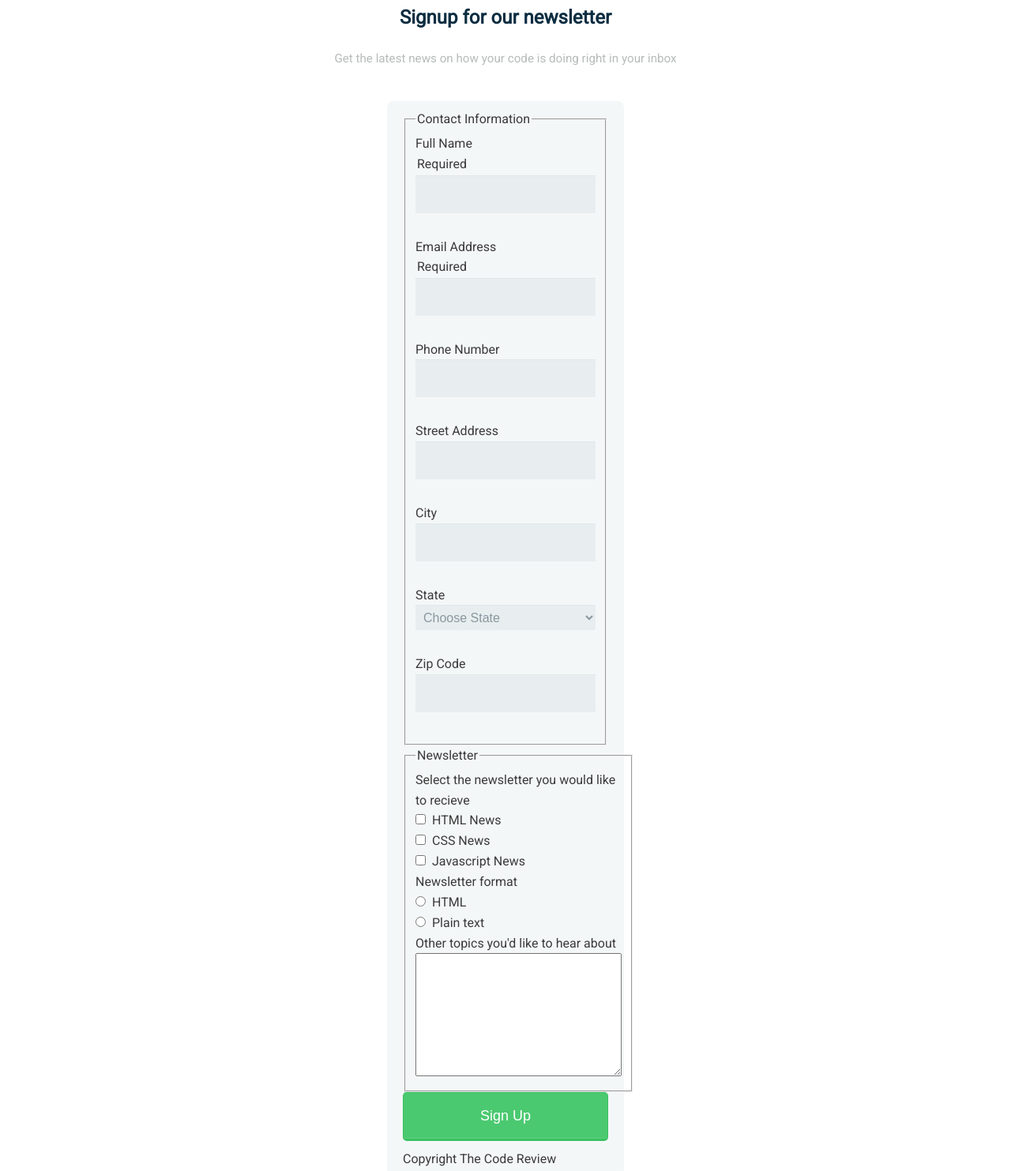
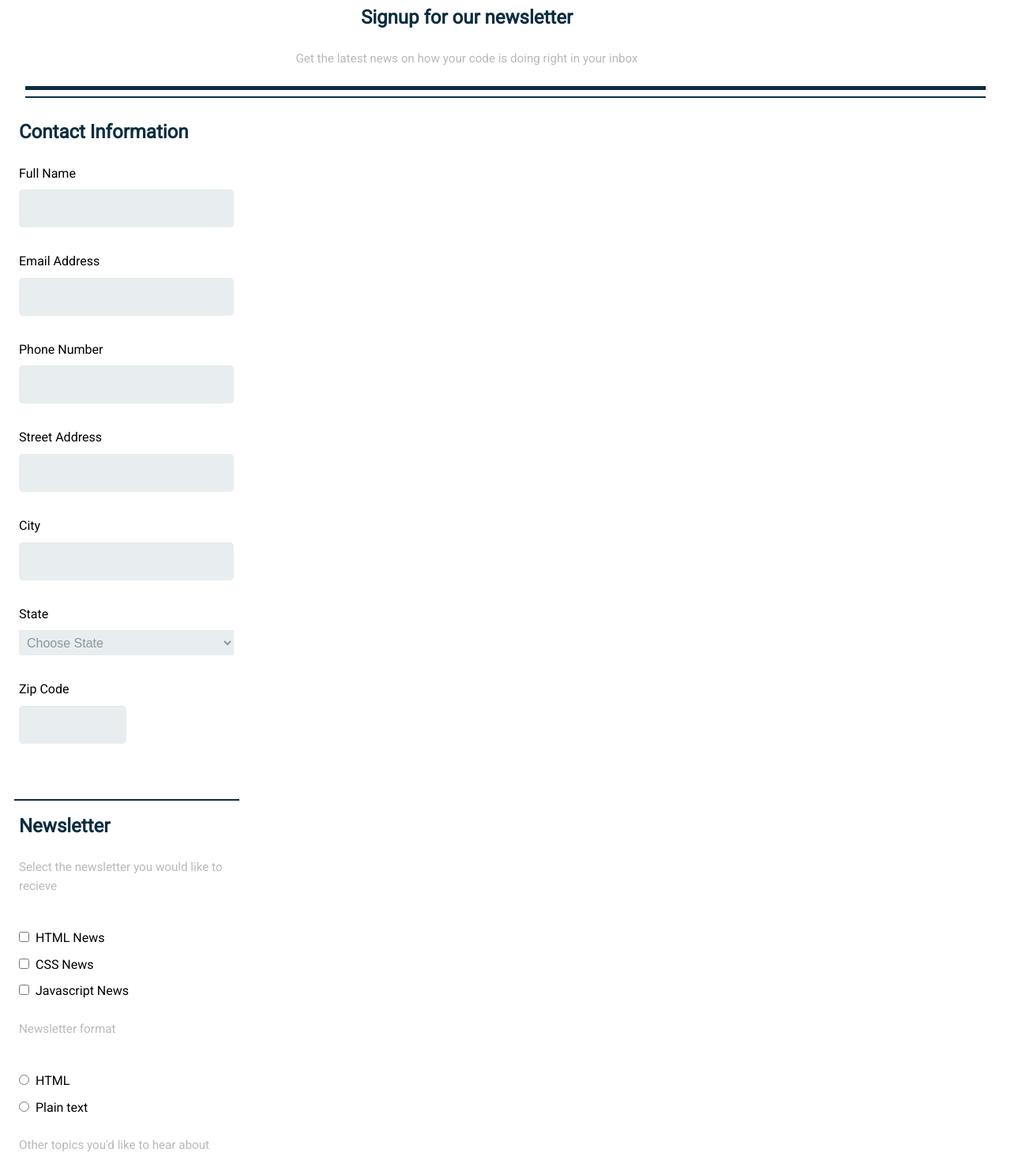
Before and after one commit to rquintero7/techdegree-ptoject-3, a plain HTML site: page index.html in a window 1280 px wide. Shown: the part 95-1578 px from the top of the page at 79% size. Drawn offline with Linux system fonts and the light colour scheme.

Commit message:
html css

```diff
--- a/css/base.css
+++ b/css/base.css
@@ -9,22 +9,16 @@
 body {
 	font-family: 'Roboto', sans-serif;
 	line-height: 1.6;
-	color: #3a3a3a;
     margin: 0;
 
 }
 
 form {
-  max-width: 300px;
-  margin: 10px auto;
-  padding: 10px 20px;
-  background: #f4f7f8;
+  max-width: 320px;
+  padding: 10px;
   border-radius: 8px;
 }
 
-p {
-	font-size: .95em;
-}
 
 .main_header h2 {
     color: white;
@@ -35,6 +29,38 @@ p {
     margin-bottom: 30px;
 }
 
+.top {
+  text-align: center;
+  width: 90%;
+  margin-left: 15px;
+}
+
+.line {
+  margin-bottom: .5px;
+}
+
+.line_break {
+  width: 95%;
+  height: 5px;
+  color: #0c2d41;
+  background-color: #0c2d41;
+}
+
+.line_break2 {
+  width: 95%;
+  height: 2px;
+  color: #0c2d41;
+  background-color: #0c2d41;
+}
+
+
+.latest {
+  text-align: center;
+}
+
+.contact {
+  text-align: left;
+}
 
 
 h2
@@ -45,9 +71,10 @@ h2
 }
 
 p {
-    text-align: center;
+    text-align: left;
     color: rgb(182, 187, 186);
-    margin-top: 5px;
+    font-size: .95em;
+
 }
 
 hr {
@@ -59,6 +86,10 @@ color: #0c2d41;
 height: 1px;
 }
 
+.newsletter {
+  text-align: left;
+}
+
 input[type="text"],
 input[type="email"],
 input[type="phone"],
@@ -68,6 +99,7 @@ input[type="zip"],
 select {
   background: rgba(255,255,255,0.1);
   border: none;
+  border-radius: 5px;
   font-size: 16px;
   height: auto;
   margin: 0;
@@ -78,6 +110,11 @@ select {
   color: #8a97a0;
   box-shadow: 0 1px 0 rgba(0,0,0,0.03) inset;
   margin-bottom: 30px;
+}
+
+#zip {
+  display: block;
+  width: 50%;
 }
 input[type="radio"],
 input[type="checkbox"] {
@@ -90,21 +127,56 @@ select {
   border-radius: 2px;
 }
 
+#topics {
+  background: rgba(255,255,255,0.1);
+  border: none;
+  border-radius: 5px;
+  font-size: 16px;
+  height: auto;
+  margin: 0;
+  outline: 0;
+  padding: 15px;
+  width: 100%;
+  background-color: #e8eeef;
+  color: #8a97a0;
+  box-shadow: 0 1px 0 rgba(0,0,0,0.03) inset;
+
+}
+
 button {
   padding: 19px 39px 18px 39px;
   color: #FFF;
-  background-color: #4bc970;
+  background-color: #47c595;
   font-size: 18px;
   text-align: center;
   font-style: normal;
   border-radius: 5px;
   width: 100%;
-  border: 1px solid #3ac162;
+  border: 1px solid #47c595;
   border-width: 1px 1px 3px;
   box-shadow: 0 -1px 0 rgba(255,255,255,0.1) inset;
   margin-bottom: 10px;
 }
 
+fieldset {
+  margin-bottom: 30px;
+  border: none;
+}
+
+legend {
+  font-size: 1.4em;
+  margin-bottom: 10px;
+}
+label {
+  display: inline-block;
+  margin-bottom: 8px;
+}
+
+.footer-inner {
+  text-align: center;
+  color: rgb(182, 187, 186);
+}
+
 /* =================================
   Base Layout Styles
 ==================================== */
--- a/index.html
+++ b/index.html
@@ -15,19 +15,22 @@
 
     <div class="top">
       <h2>Signup for our newsletter</h2>
-      <p>Get the latest news on how your code is doing right in your inbox</p>
+      <p class="latest">Get the latest news on how your code is doing right in your inbox</p>
     </div>
-    <hr>
-
+    <div class="line">
+      <hr class="line_break">
+      <hr class="line_break2">
+    </div>
 
     <form action="indedx.html" method="POST">
 
       <fieldset>
-        <legend><span></span>Contact Information</legend>
-        <label for="name">Full Name <option value="">Required</option></label>
+        <h2 class="contact">Contact Information</h2>
+        <label for="name">Full Name</label>
         <input type="text" id="name" name="full_name">
 
-        <label for="mail">Email Address <option value="">Required</option></label>
+
+        <label for="mail">Email Address</label>
         <input type="email" id="mail" name="user_email">
 
         <label for="phone">Phone Number</label>
@@ -103,10 +106,12 @@
 
       </fieldset>
 
+      <hr class="line_break2">
+
       <fieldset>
-        <legend><span></span>Newsletter</legend>
+        <h2 class="newsletter">Newsletter</h2>
 
-        <label for="">Select the newsletter you would like to recieve</label> <br>
+        <p>Select the newsletter you would like to recieve</p> <br>
 
         <input type="checkbox" id="html_news" value="interest_html" name="user_interest">
         <label for="html_news" class="news">HTML News</label> <br>
@@ -117,7 +122,7 @@
         <input type="checkbox" id="javascript_news" value="interest_javascript" name="user_interest">
         <label for="javascript_news" class="news">Javascript News</label> <br>
 
-        <label for="">Newsletter format</label> <br>
+        <p>Newsletter format</p> <br>
 
         <input type="radio" id="html" value="html" name="user_format">
         <label for="html" class="news">HTML</label> <br>
@@ -125,8 +130,8 @@
         <input type="radio" id="plain_text" value="plain_text" name="user_format">
         <label for="plain_text" class="news">Plain text</label> <br>
 
-        <label for="">Other topics you'd like to hear about</label> <br>
-        <textarea name="topics" id="topics" cols="30" rows="10"></textarea> <br>
+        <p>Other topics you'd like to hear about</p> <br>
+        <textarea name="topics" id="topics" cols="30" rows="5"></textarea> <br>
 
       </fieldset>
 
```
